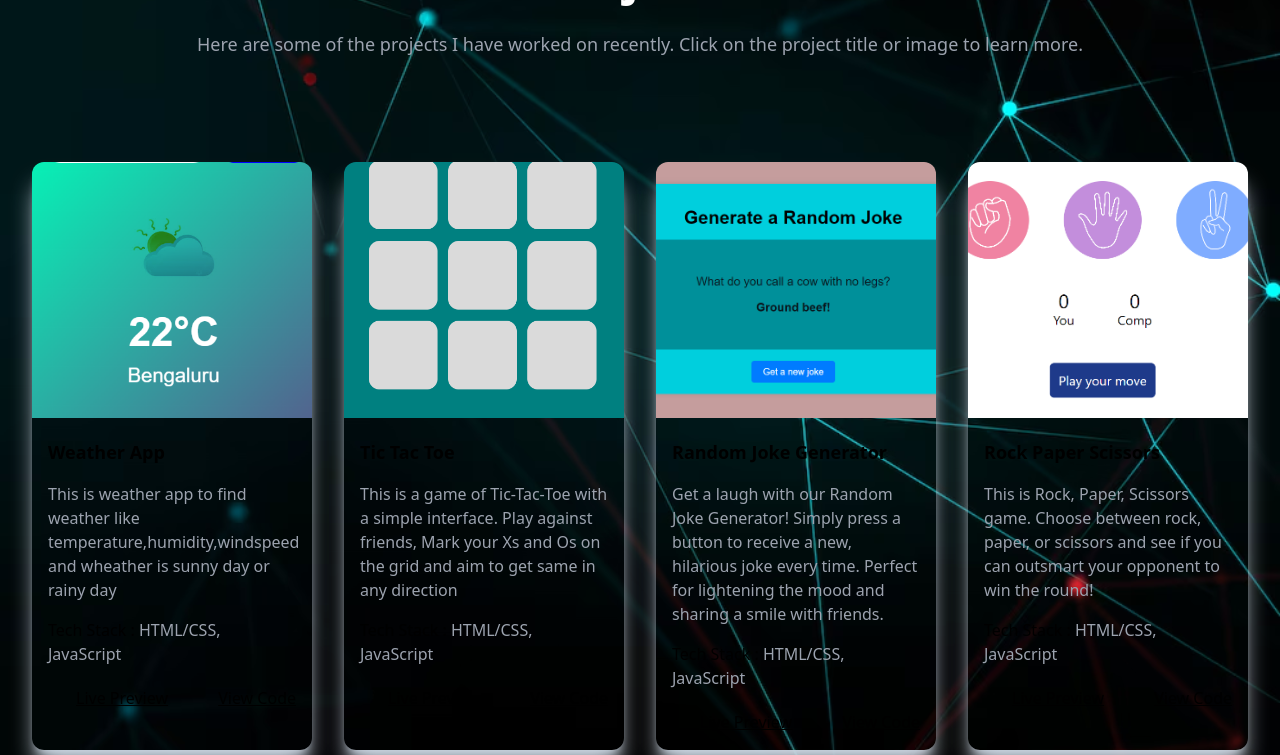
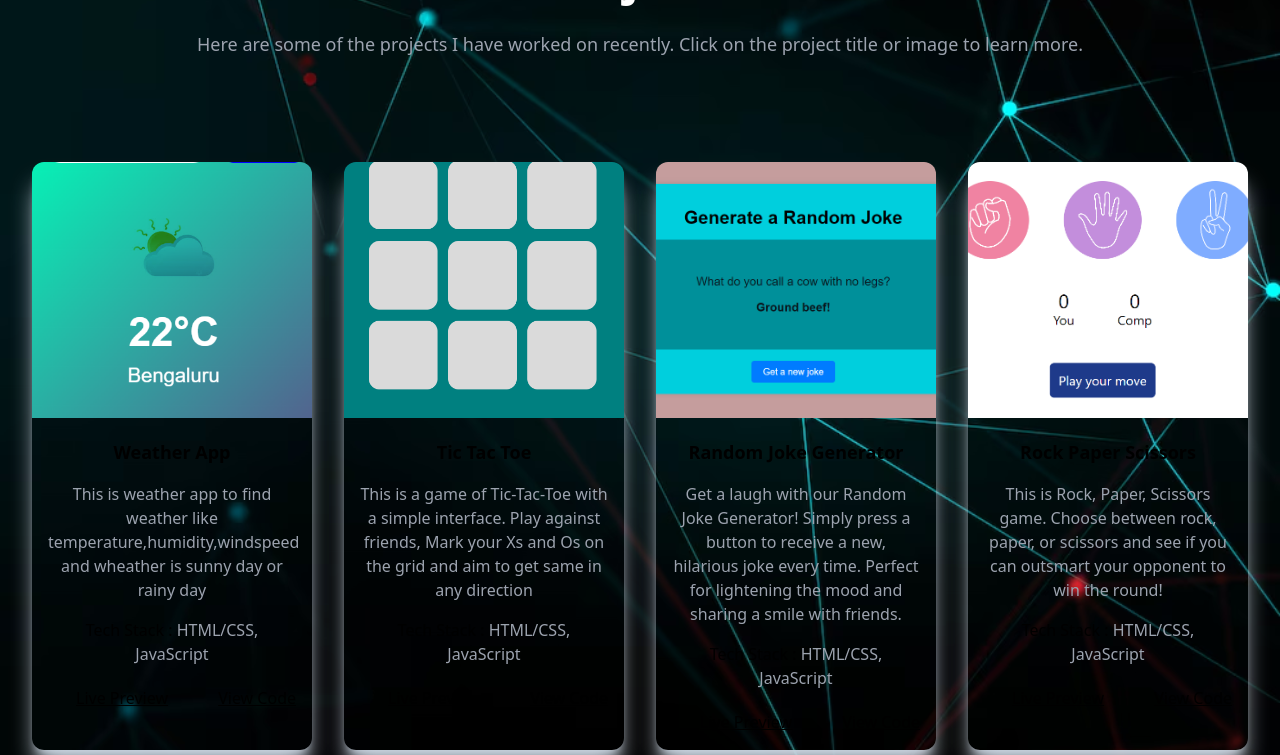
Before and after one commit to princerajkr45/Portfolio, a React (Vite) app: page / in a window 1280 px wide. Shown: the part 2480-3235 px from the top of the page. Built offline with nearby package versions, Linux system fonts and the light colour scheme.

Commit message:
adjust projects

```diff
--- a/src/Pages/Projects.jsx
+++ b/src/Pages/Projects.jsx
@@ -23,7 +23,7 @@ function Projects() {
                 </p>
             </section>
 
-            <section className="grid grid-cols-1 sm:grid-cols-2 md:grid-cols-3 lg:grid-cols-4 gap-8 mx-auto px-4 max-w-7xl">
+            <section className="grid grid-cols-1 text-center sm:grid-cols-2 md:grid-cols-3 lg:grid-cols-4 gap-8 mx-auto px-4 max-w-7xl">
                 {React.Children.toArray(
                     projectDetails.map(
                         ({ title, image, description, techstack, previewLink, githubLink }) => (
```
